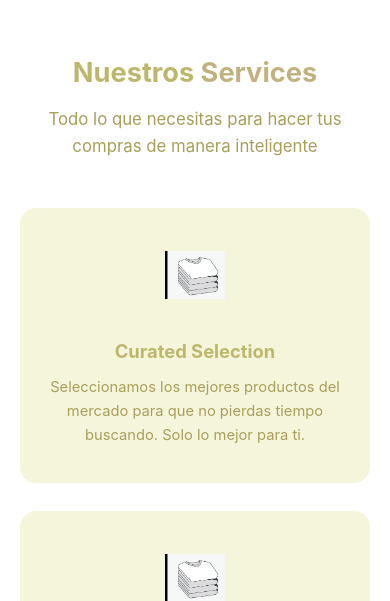
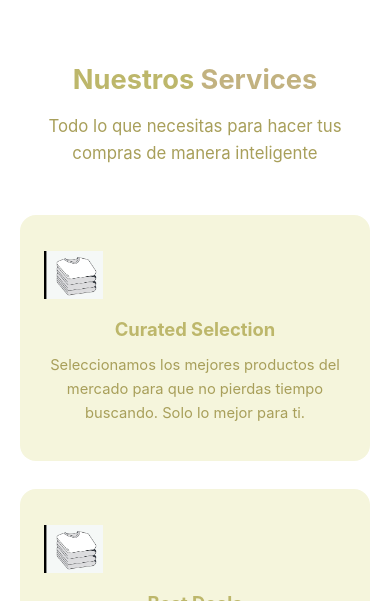
Before and after one commit to AntonioTRT/barush_backuo, a website: page docs/index.html in a window 390 px wide. Shown: the part 1399-2000 px from the top of the page. Drawn offline with Linux system fonts and the light colour scheme.

Commit message:
Imágenes responsivas para móviles y tablets

```diff
--- a/docs/css/styles.css
+++ b/docs/css/styles.css
@@ -1,3 +1,9 @@
+/* Imágenes responsivas */
+img {
+  max-width: 100%;
+  height: auto;
+  display: block;
+}
 /* === Reset & Base === */
 *, *::before, *::after {
   box-sizing: border-box;
```
